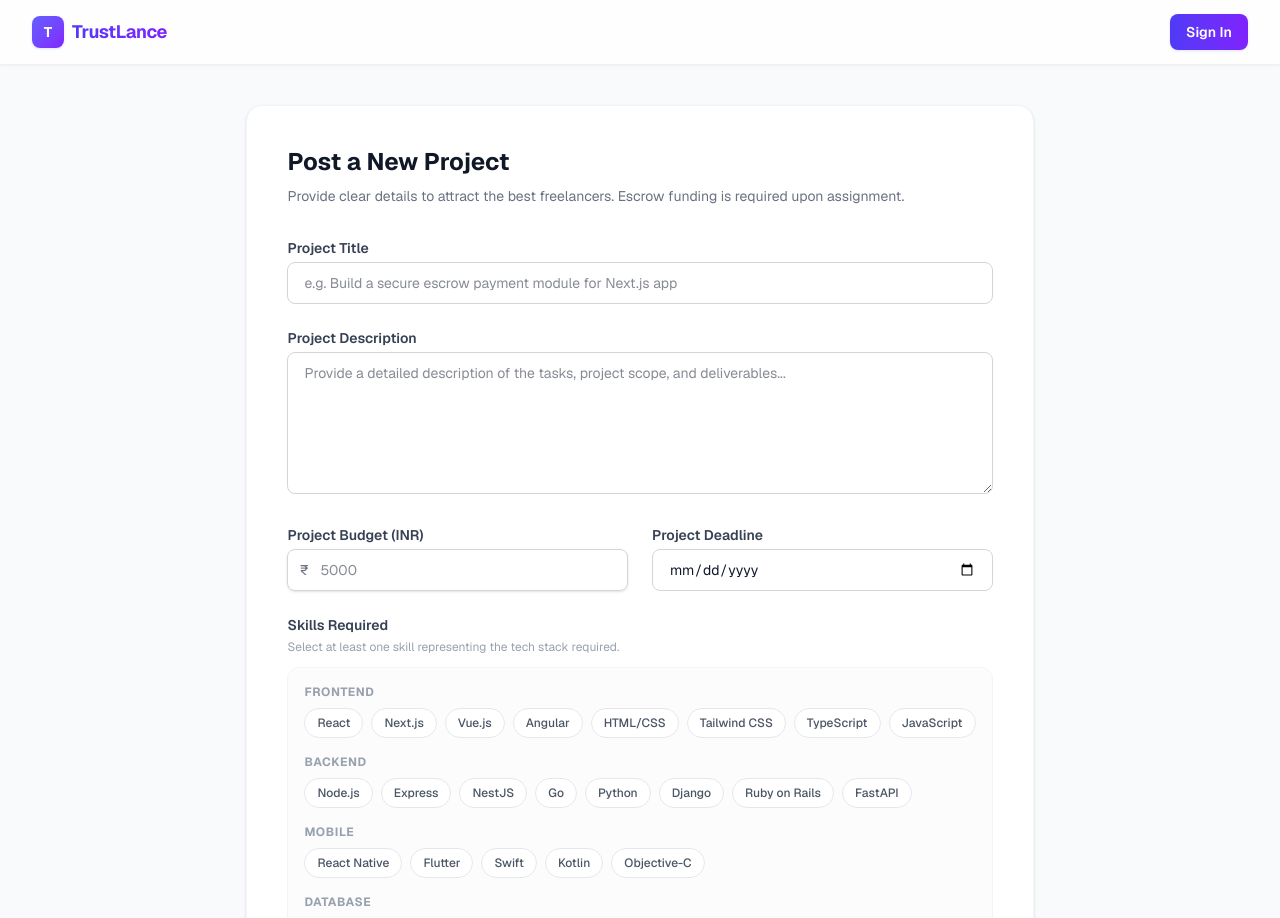
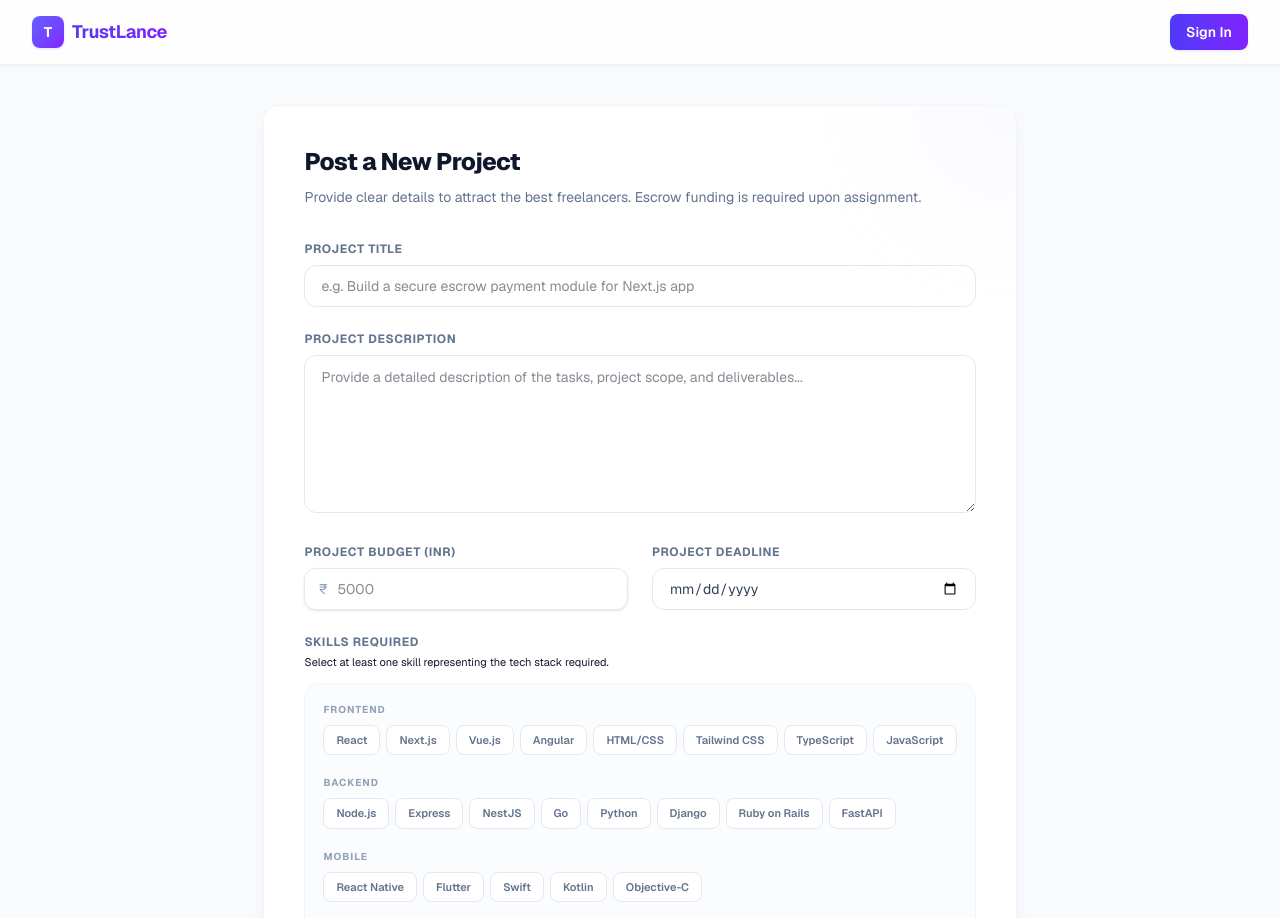
Before and after one commit to Thushar070/trustlance, a Next.js app: page /client/projects/new in a window 1280 px wide. Shown: the top 918 px of the page. Built offline with nearby package versions, Linux system fonts and the light colour scheme; no server answers.

Commit message:
login ui fixed

```diff
--- a/app/(dashboard)/client/projects/new/page.tsx
+++ b/app/(dashboard)/client/projects/new/page.tsx
@@ -68,58 +68,62 @@ export default function NewProjectPage() {
 
   return (
     <div className="max-w-4xl mx-auto px-4 sm:px-6 lg:px-8 py-10">
-      <div className="bg-white rounded-2xl shadow-sm border border-gray-100 p-6 sm:p-10">
-        <h1 className="text-2xl font-bold text-gray-900 mb-2">Post a New Project</h1>
-        <p className="text-sm text-gray-500 mb-8">
+      <div className="bg-white rounded-2xl shadow-lg shadow-slate-200/40 border border-slate-100 p-6 sm:p-10 relative overflow-hidden">
+        {/* Decorative background gradient blob */}
+        <div className="absolute -top-24 -right-24 w-48 h-48 bg-gradient-to-br from-indigo-100/30 to-violet-100/20 rounded-full blur-3xl pointer-events-none" />
+
+        <div className="relative">
+          <h1 className="text-2xl font-extrabold text-slate-900 tracking-tight mb-2">Post a New Project</h1>
+          <p className="text-sm text-slate-500 mb-8 leading-relaxed">
             Provide clear details to attract the best freelancers. Escrow funding is required upon assignment.
           </p>
 
           {errorMsg && (
-          <div className="mb-6 bg-red-50 border-l-4 border-red-400 p-4 rounded-md">
-            <p className="text-sm text-red-700">{errorMsg}</p>
+            <div className="mb-6 bg-red-50 border-l-4 border-red-400 p-4 rounded-lg">
+              <p className="text-sm text-red-700 font-medium">{errorMsg}</p>
             </div>
           )}
 
           <form onSubmit={handleSubmit} className="space-y-6">
             {/* Project Title */}
             <div>
-            <label className="block text-sm font-semibold text-gray-700 mb-1">Project Title</label>
+              <label className="block text-xs font-bold text-slate-500 uppercase tracking-wider mb-2">Project Title</label>
               <input
                 type="text"
                 required
                 value={title}
                 onChange={(e) => setTitle(e.target.value)}
                 placeholder="e.g. Build a secure escrow payment module for Next.js app"
-              className="w-full px-4 py-2.5 border border-gray-300 rounded-lg focus:outline-none focus:ring-2 focus:ring-indigo-500 text-sm"
+                className="w-full px-4 py-2.5 border border-slate-200 rounded-xl focus:outline-none focus:ring-2 focus:ring-indigo-500/30 focus:border-indigo-400 text-sm transition-all"
               />
               {errors.title && (
-              <p className="mt-1 text-xs text-red-600 font-medium">{errors.title[0]}</p>
+                <p className="mt-1.5 text-xs text-red-600 font-medium">{errors.title[0]}</p>
               )}
             </div>
 
             {/* Project Description */}
             <div>
-            <label className="block text-sm font-semibold text-gray-700 mb-1">Project Description</label>
+              <label className="block text-xs font-bold text-slate-500 uppercase tracking-wider mb-2">Project Description</label>
               <textarea
                 required
                 rows={6}
                 value={description}
                 onChange={(e) => setDescription(e.target.value)}
                 placeholder="Provide a detailed description of the tasks, project scope, and deliverables..."
-              className="w-full px-4 py-2.5 border border-gray-300 rounded-lg focus:outline-none focus:ring-2 focus:ring-indigo-500 text-sm"
+                className="w-full px-4 py-2.5 border border-slate-200 rounded-xl focus:outline-none focus:ring-2 focus:ring-indigo-500/30 focus:border-indigo-400 text-sm transition-all leading-relaxed"
               />
               {errors.description && (
-              <p className="mt-1 text-xs text-red-600 font-medium">{errors.description[0]}</p>
+                <p className="mt-1.5 text-xs text-red-600 font-medium">{errors.description[0]}</p>
               )}
             </div>
 
             <div className="grid grid-cols-1 sm:grid-cols-2 gap-6">
               {/* Project Budget */}
               <div>
-              <label className="block text-sm font-semibold text-gray-700 mb-1">Project Budget (INR)</label>
-              <div className="relative rounded-lg shadow-sm">
-                <div className="absolute inset-y-0 left-0 pl-3 flex items-center pointer-events-none">
-                  <span className="text-gray-500 sm:text-sm">₹</span>
+                <label className="block text-xs font-bold text-slate-500 uppercase tracking-wider mb-2">Project Budget (INR)</label>
+                <div className="relative rounded-xl shadow-sm">
+                  <div className="absolute inset-y-0 left-0 pl-3.5 flex items-center pointer-events-none">
+                    <span className="text-slate-400 text-sm">₹</span>
                   </div>
                   <input
                     type="number"
@@ -128,43 +132,43 @@ export default function NewProjectPage() {
                     value={budget}
                     onChange={(e) => setBudget(e.target.value)}
                     placeholder="5000"
-                  className="w-full pl-8 pr-4 py-2.5 border border-gray-300 rounded-lg focus:outline-none focus:ring-2 focus:ring-indigo-500 text-sm"
+                    className="w-full pl-8 pr-4 py-2.5 border border-slate-200 rounded-xl focus:outline-none focus:ring-2 focus:ring-indigo-500/30 focus:border-indigo-400 text-sm transition-all"
                   />
                 </div>
                 {errors.budget && (
-                <p className="mt-1 text-xs text-red-600 font-medium">{errors.budget[0]}</p>
+                  <p className="mt-1.5 text-xs text-red-600 font-medium">{errors.budget[0]}</p>
                 )}
               </div>
 
               {/* Project Deadline */}
               <div>
-              <label className="block text-sm font-semibold text-gray-700 mb-1">Project Deadline</label>
+                <label className="block text-xs font-bold text-slate-500 uppercase tracking-wider mb-2">Project Deadline</label>
                 <input
                   type="date"
                   required
                   value={deadline}
                   onChange={(e) => setDeadline(e.target.value)}
-                className="w-full px-4 py-2.5 border border-gray-300 rounded-lg focus:outline-none focus:ring-2 focus:ring-indigo-500 text-sm"
+                  className="w-full px-4 py-2.5 border border-slate-200 rounded-xl focus:outline-none focus:ring-2 focus:ring-indigo-500/30 focus:border-indigo-400 text-sm transition-all text-slate-700"
                 />
                 {errors.deadline && (
-                <p className="mt-1 text-xs text-red-600 font-medium">{errors.deadline[0]}</p>
+                  <p className="mt-1.5 text-xs text-red-600 font-medium">{errors.deadline[0]}</p>
                 )}
               </div>
             </div>
 
             {/* Skill Selection */}
             <div>
-            <label className="block text-sm font-semibold text-gray-700 mb-1">Skills Required</label>
-            <p className="text-xs text-gray-400 mb-3">Select at least one skill representing the tech stack required.</p>
+              <label className="block text-xs font-bold text-slate-500 uppercase tracking-wider mb-1">Skills Required</label>
+              <p className="text-[11px] text-slate-450 mb-3">Select at least one skill representing the tech stack required.</p>
               {errors.skills && (
                 <p className="mb-3 text-xs text-red-600 font-medium">{errors.skills[0]}</p>
               )}
 
-            <div className="space-y-4 border border-gray-100 rounded-xl p-4 bg-gray-50/50 max-h-80 overflow-y-auto">
+              <div className="space-y-5 border border-slate-100 rounded-2xl p-4.5 bg-slate-50/50 max-h-80 overflow-y-auto">
                 {SKILL_GROUPS.map((group) => (
                   <div key={group.category}>
-                  <h3 className="text-xs font-bold uppercase tracking-wider text-gray-400 mb-2">{group.category}</h3>
-                  <div className="flex flex-wrap gap-2">
+                    <h3 className="text-[10px] font-bold uppercase tracking-widest text-slate-400 mb-2">{group.category}</h3>
+                    <div className="flex flex-wrap gap-1.5">
                       {group.skills.map((skill) => {
                         const isSelected = selectedSkills.includes(skill);
                         return (
@@ -172,10 +176,10 @@ export default function NewProjectPage() {
                             key={skill}
                             type="button"
                             onClick={() => toggleSkill(skill)}
-                          className={`text-xs px-3 py-1.5 rounded-full border font-medium cursor-pointer transition-all ${
+                            className={`text-[11px] px-3 py-1.5 rounded-lg border font-semibold cursor-pointer transition-all duration-150 ${
                               isSelected
-                              ? "bg-indigo-600 border-indigo-600 text-white shadow-sm"
-                              : "bg-white border-gray-200 text-gray-600 hover:bg-gray-100"
+                                ? "bg-indigo-650 border-indigo-650 text-white shadow-sm shadow-indigo-100/50"
+                                : "bg-white border-slate-200 text-slate-500 hover:bg-slate-150 hover:border-slate-300"
                             }`}
                           >
                             {skill}
@@ -189,18 +193,18 @@ export default function NewProjectPage() {
             </div>
 
             {/* Action Buttons */}
-          <div className="flex justify-end space-x-4 border-t border-gray-100 pt-6">
+            <div className="flex justify-end space-x-4 border-t border-slate-100 pt-6">
               <button
                 type="button"
                 onClick={() => router.back()}
-              className="px-4 py-2.5 border border-gray-300 rounded-lg text-sm font-semibold text-gray-700 hover:bg-gray-50 cursor-pointer"
+                className="px-4 py-2.5 border border-slate-200 rounded-xl text-sm font-semibold text-slate-600 hover:bg-slate-50 cursor-pointer transition-colors"
               >
                 Cancel
               </button>
               <button
                 type="submit"
                 disabled={loading}
-              className="px-5 py-2.5 rounded-lg text-sm font-semibold text-white bg-indigo-600 hover:bg-indigo-700 focus:outline-none focus:ring-2 focus:ring-indigo-500 disabled:opacity-50 cursor-pointer shadow-sm transition-colors"
+                className="px-5 py-2.5 rounded-xl text-sm font-semibold text-white bg-gradient-to-r from-indigo-600 to-violet-600 hover:from-indigo-700 hover:to-violet-700 shadow-sm shadow-indigo-200/50 hover:shadow-md focus:outline-none focus:ring-2 focus:ring-offset-2 focus:ring-indigo-500 disabled:opacity-50 cursor-pointer transition-all duration-200"
               >
                 {loading ? "Posting Project..." : "Post Project"}
               </button>
@@ -208,5 +212,6 @@ export default function NewProjectPage() {
           </form>
         </div>
       </div>
+    </div>
   );
 }
```
Also changed, not shown: app/(dashboard)/client/projects/page.tsx (+38 -35 lines). Lines whose indentation alone changed are shown as unchanged.
